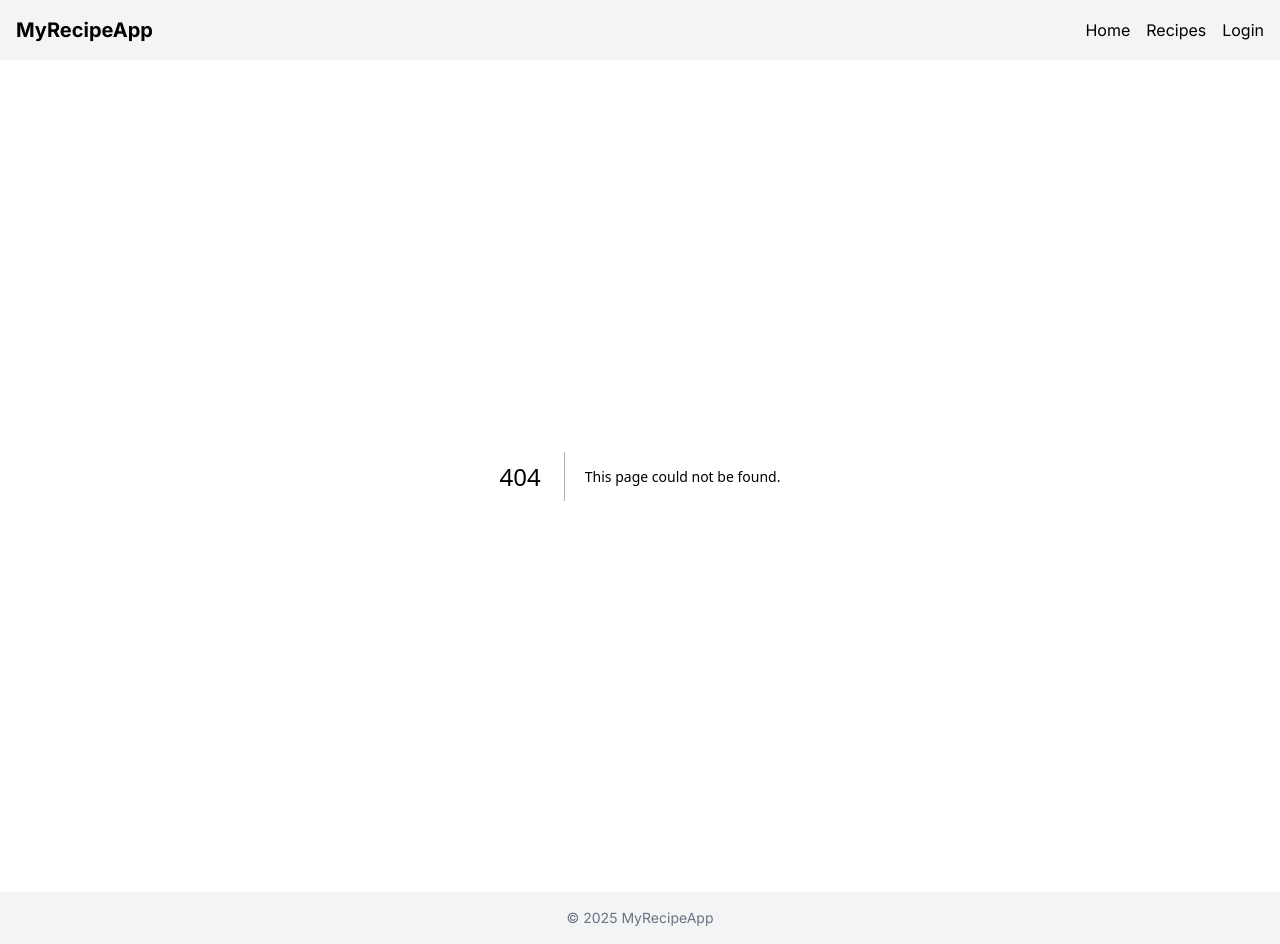
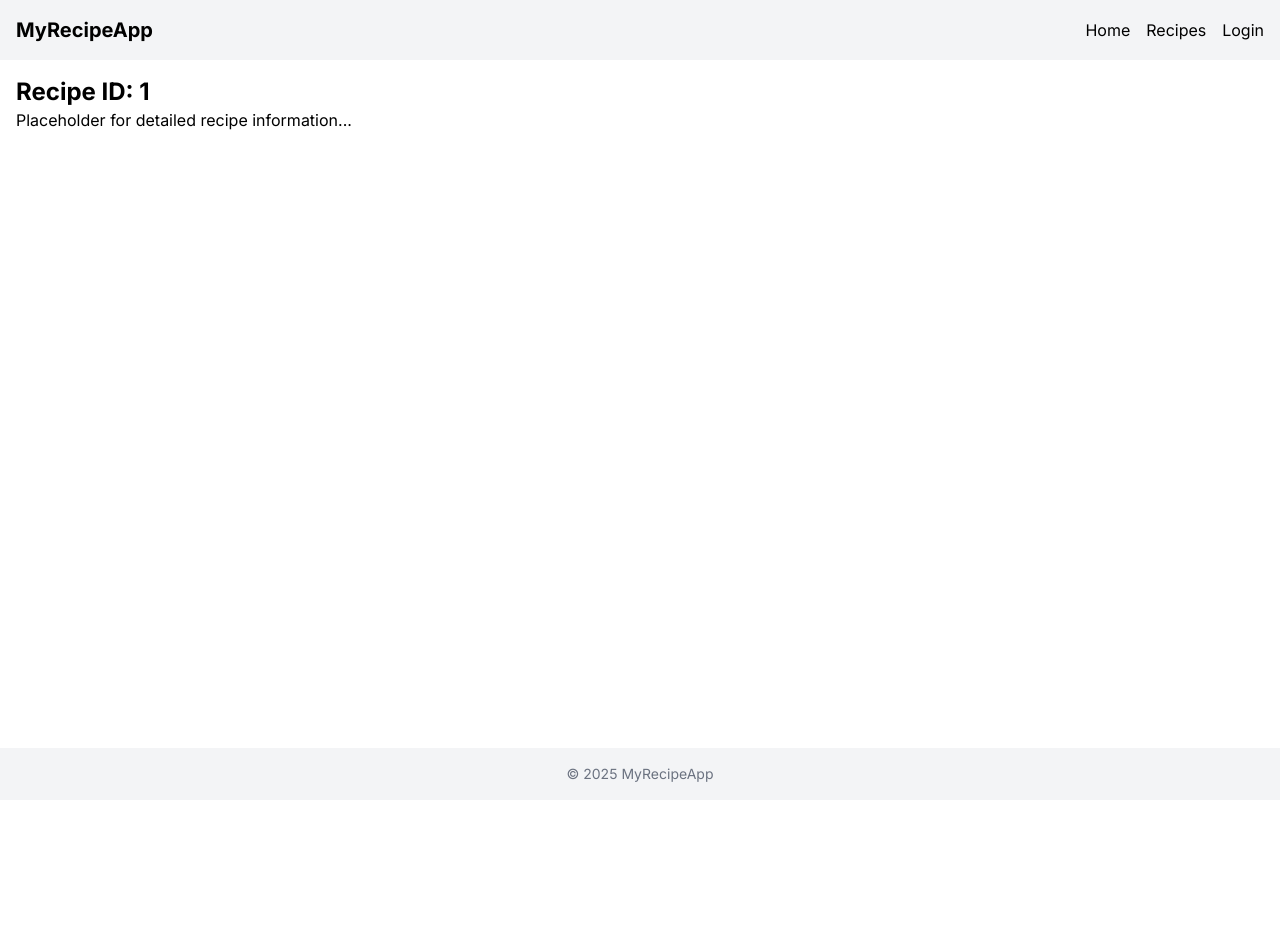
Before and after one commit to mbvaaland/my-recipe-app, a Next.js app: page /recipes/1 in a window 1280 px wide. Before the commit this address had no page. After the commit the page ends 800 px from the top, so only its background shows below. Built offline with nearby package versions, Linux system fonts and the light colour scheme.

Commit message:
Add placeholder pages for recipes and login

```diff
--- /dev/null
+++ b/src/app/login/page.tsx
@@ -0,0 +1,8 @@
+export default function LoginPage() {
+    return (
+      <div>
+        <h2 className="text-2xl font-bold">Login</h2>
+        <p>Placeholder for a login form...</p>
+      </div>
+    );
+  }
--- /dev/null
+++ b/src/app/recipes/[id]/page.tsx
@@ -0,0 +1,14 @@
+interface RecipeDetailProps {
+    params: {
+      id: string;
+    };
+  }
+
+  export default function RecipeDetailPage({ params }: RecipeDetailProps) {
+    return (
+      <div>
+        <h2 className="text-2xl font-bold">Recipe ID: {params.id}</h2>
+        <p>Placeholder for detailed recipe information...</p>
+      </div>
+    );
+  }
--- /dev/null
+++ b/src/app/recipes/page.tsx
@@ -0,0 +1,8 @@
+export default function RecipesPage() {
+    return (
+      <div>
+        <h2 className="text-2xl font-bold mb-4">All Recipes</h2>
+        <p>Placeholder for recipes listing...</p>
+      </div>
+    );
+  }
```
